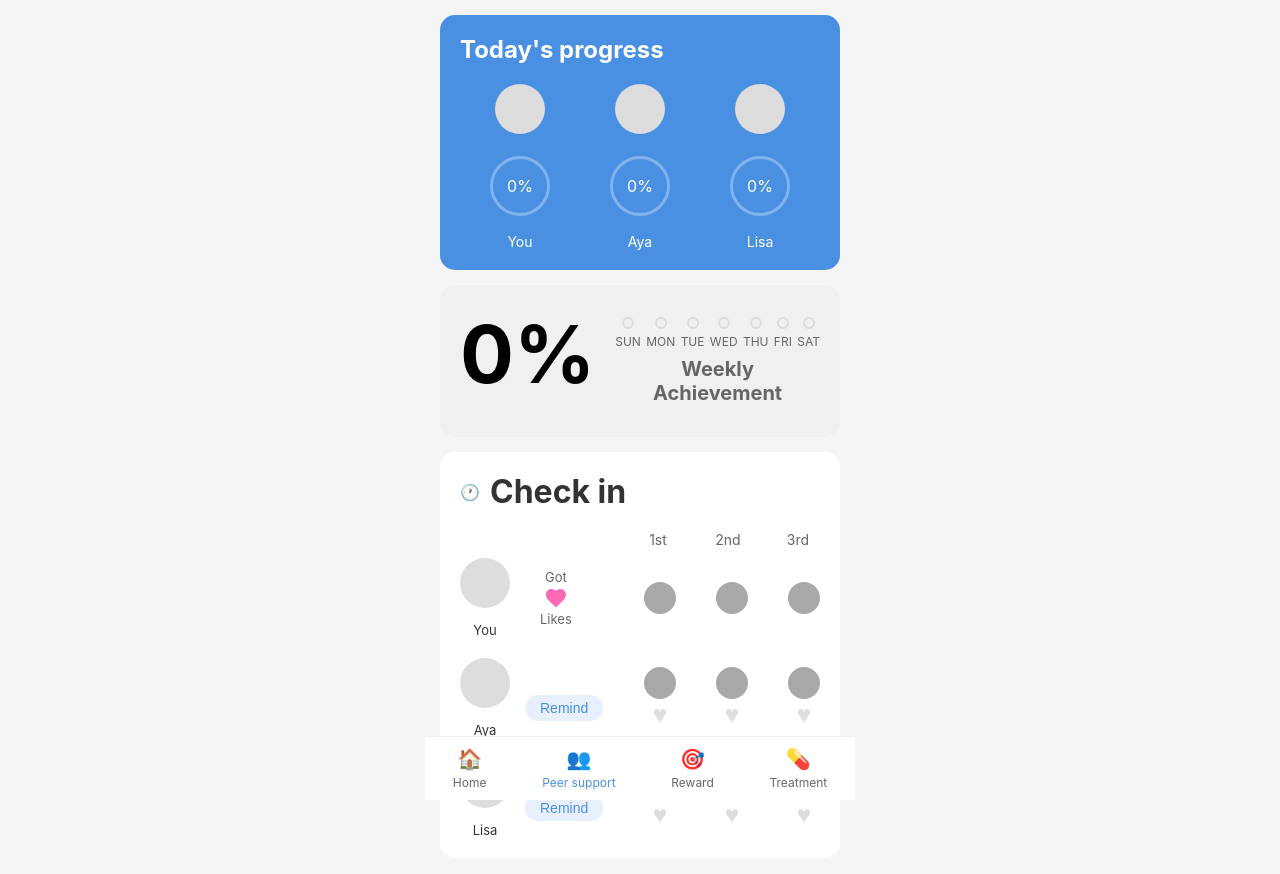
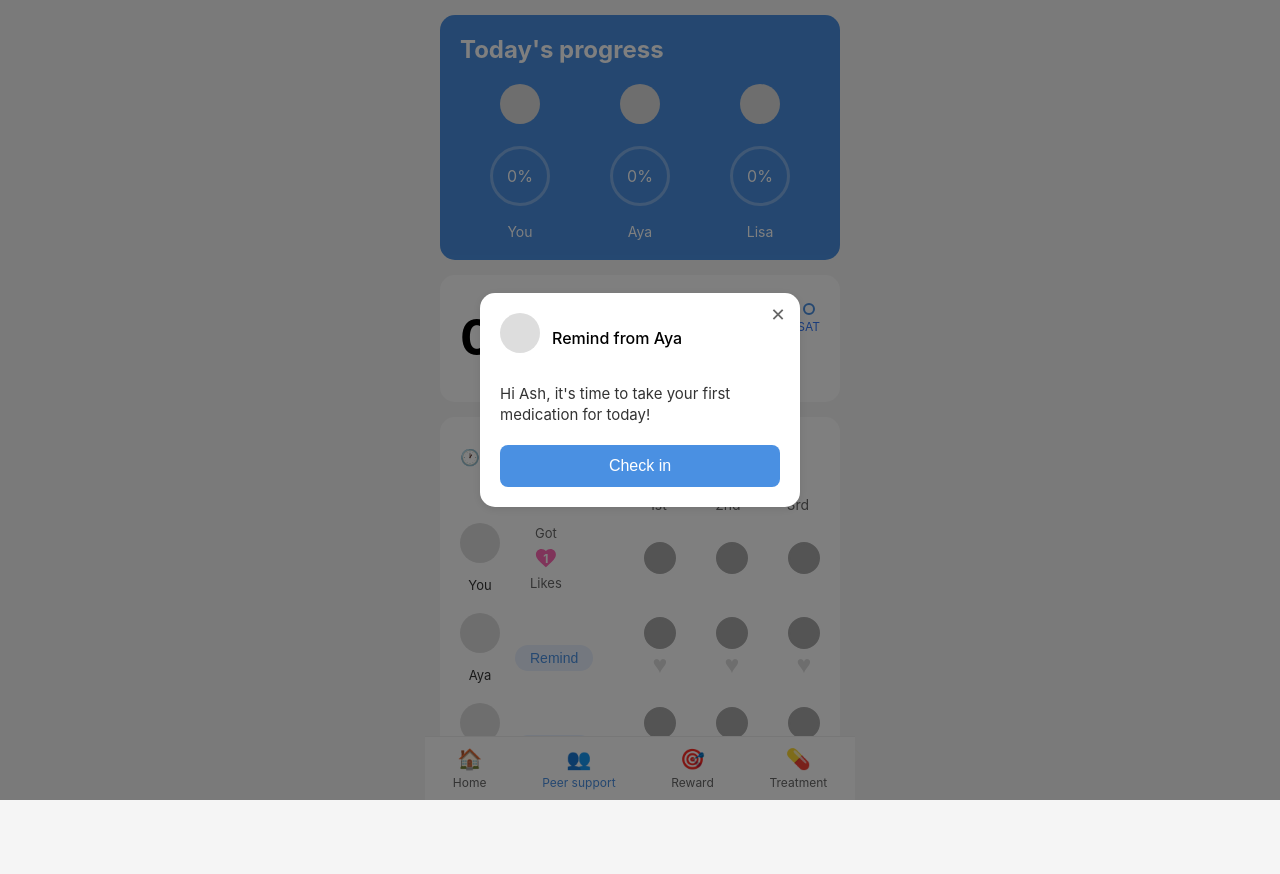
Before and after one commit to stephanienguyen2020/yobo, a React (Create React App) app: page / in a window 1280 px wide. Shown: the top 874 px of the page. Built offline with nearby package versions, Linux system fonts and the light colour scheme.

Commit message:
changed interactions

```diff
--- a/src/components/2_PeerSupport.js
+++ b/src/components/2_PeerSupport.js
@@ -1,13 +1,12 @@
 import { useState } from "react";
 import "../styles/2_PeerSupport.css";
-import ReminderModal from "./ReminderModal";
 import TodayProgress from "./TodayProgress";
 import CheckInSection from "./CheckInSection";
+import WeeklyAchievement from "./WeeklyAchievement";
 
 const PeerSupport = () => {
   const [isModalOpen, setIsModalOpen] = useState(false);
   const [selectedUser, setSelectedUser] = useState(null);
-  const [completedDays, setCompletedDays] = useState([]);
 
   const [checks, setChecks] = useState({
     You: [false, false, false],
@@ -24,16 +23,6 @@ const PeerSupport = () => {
     });
   };
 
-  const handleDayClick = (day) => {
-    setCompletedDays((prev) => {
-      if (prev.includes(day)) {
-        return prev.filter((d) => d !== day);
-      } else {
-        return [...prev, day];
-      }
-    });
-  };
-
   const handleRemindClick = (user) => {
     setSelectedUser(user);
     setIsModalOpen(true);
@@ -43,44 +32,13 @@ const PeerSupport = () => {
     <>
       <div className="peer-support">
         <TodayProgress checks={checks} />
-
-        <div className="weekly-section">
-          <div className="weekly-header">
-            <div className="percentage">0%</div>
-            <div className="weekly-right">
-              <div className="days-container">
-                {["SUN", "MON", "TUE", "WED", "THU", "FRI", "SAT"].map(
-                  (day) => (
-                    <div key={day} className="day-indicator">
-                      <button
-                        className={`day-dot ${
-                          completedDays.includes(day) ? "completed" : ""
-                        }`}
-                        onClick={() => handleDayClick(day)}
-                        aria-label={`Mark ${day} as complete`}
-                      />
-                      <span className="day-label">{day}</span>
-                    </div>
-                  )
-                )}
-              </div>
-              <div className="title">Weekly Achievement</div>
-            </div>
-          </div>
-        </div>
-
+        <WeeklyAchievement />
         <CheckInSection
           checks={checks}
           onCheckClick={handleCheckClick}
           onRemindClick={handleRemindClick}
         />
       </div>
-
-      <ReminderModal
-        isOpen={isModalOpen}
-        onClose={() => setIsModalOpen(false)}
-        user={selectedUser}
-      />
     </>
   );
 };
--- a/src/components/CheckInSection.js
+++ b/src/components/CheckInSection.js
@@ -1,9 +1,10 @@
 import "../styles/CheckInSection.css";
-import { useState } from "react";
+import { useState, useEffect } from "react";
+import ReminderModal from "./ReminderModal";
 
 const CheckInSection = ({ checks, onCheckClick, onRemindClick }) => {
   const users = [
-    { name: "You", displayName: "You", likes: 0 },
+    { name: "You", displayName: "You", likes: 1 },
     { name: "Aya", displayName: "Aya", remind: true },
     { name: "Lisa", displayName: "Lisa", remind: true },
   ];
@@ -14,13 +15,53 @@ const CheckInSection = ({ checks, onCheckClick, onRemindClick }) => {
     Lisa: [false, false, false],
   });
 
+  const [showLikePopup, setShowLikePopup] = useState(false);
+  const [likePoints, setLikePoints] = useState(0);
+  const [showReminderModal, setShowReminderModal] = useState(false);
+  const [selectedUser, setSelectedUser] = useState(null);
+  const [remindedUsers, setRemindedUsers] = useState({
+    Aya: false,
+    Lisa: false,
+  });
+  const [showRemindPopup, setShowRemindPopup] = useState(false);
+
+  // Check if first medication is taken
+  useEffect(() => {
+    const isFirstCheckMissing = !checks["You"][0];
+    if (isFirstCheckMissing) {
+      setShowReminderModal(true);
+      setSelectedUser("You");
+    }
+  }, [checks]);
+
   const handleHeartClick = (userName, position) => {
     setLikes((prevLikes) => {
       const newLikes = { ...prevLikes };
       newLikes[userName] = [...prevLikes[userName]];
       newLikes[userName][position] = !newLikes[userName][position];
+
+      if (newLikes[userName][position]) {
+        setLikePoints((prev) => prev + 50);
+        setShowLikePopup(true);
+        setTimeout(() => {
+          setShowLikePopup(false);
+        }, 3000);
+      }
+
       return newLikes;
     });
+  };
+
+  const handleRemindClick = (user) => {
+    setSelectedUser(user);
+    setRemindedUsers((prev) => ({
+      ...prev,
+      [user.name]: true,
+    }));
+    setShowRemindPopup(true);
+    setTimeout(() => {
+      setShowRemindPopup(false);
+    }, 3000);
   };
 
   return (
@@ -58,8 +99,11 @@ const CheckInSection = ({ checks, onCheckClick, onRemindClick }) => {
                   </div>
                 ) : (
                   <button
-                    className="remind-button"
-                    onClick={() => onRemindClick(user)}
+                    className={`remind-button ${
+                      remindedUsers[user.name] ? "reminded" : ""
+                    }`}
+                    onClick={() => handleRemindClick(user)}
+                    disabled={remindedUsers[user.name]}
                   >
                     Remind
                   </button>
@@ -96,6 +140,52 @@ const CheckInSection = ({ checks, onCheckClick, onRemindClick }) => {
           ))}
         </div>
       </div>
+
+      {showLikePopup && (
+        <div className="popup-overlay">
+          <div className="like-popup">
+            <button
+              className="close-button"
+              onClick={() => setShowLikePopup(false)}
+            >
+              ✕
+            </button>
+            <div className="popup-content">
+              <h2>50</h2>
+              <p>"Likes" points!</p>
+              <div className="popup-icon">🎉</div>
+              <p>Thanks for supporting your team!</p>
+            </div>
+          </div>
+        </div>
+      )}
+
+      {showReminderModal && (
+        <ReminderModal
+          isOpen={showReminderModal}
+          onClose={() => setShowReminderModal(false)}
+          user={selectedUser}
+        />
+      )}
+
+      {showRemindPopup && (
+        <div className="popup-overlay">
+          <div className="like-popup">
+            <button
+              className="close-button"
+              onClick={() => setShowRemindPopup(false)}
+            >
+              ✕
+            </button>
+            <div className="popup-content">
+              <h2>50</h2>
+              <p>"Remind" points!</p>
+              <div className="popup-icon">🎉</div>
+              <p>Thanks for supporting your team!</p>
+            </div>
+          </div>
+        </div>
+      )}
     </div>
   );
 };
--- a/src/components/ReminderModal.js
+++ b/src/components/ReminderModal.js
@@ -25,6 +25,9 @@ const ReminderModal = ({ isOpen, onClose, reminder }) => {
   return (
     <div className="modal-overlay">
       <div className="modal-content">
+        <button className="close-button" onClick={onClose}>
+          ✕
+        </button>
         <div className="reminder-header">
           <div className="user-avatar"></div>
           <span className="reminder-title">Remind from Aya</span>
--- a/src/components/WeeklyAchievement.js
+++ b/src/components/WeeklyAchievement.js
@@ -1,20 +1,64 @@
+import { useState, useEffect } from "react";
 import "../styles/WeeklyAchievement.css";
 
 const WeeklyAchievement = () => {
   const days = ["SUN", "MON", "TUE", "WED", "THU", "FRI", "SAT"];
+  const [completedDays, setCompletedDays] = useState([]);
+  const [currentDay, setCurrentDay] = useState("");
+
+  useEffect(() => {
+    // Get current day
+    const today = new Date();
+    const dayName = days[today.getDay()];
+    setCurrentDay(dayName);
+  }, []);
+
+  const calculatePercentage = () => {
+    return Math.round((completedDays.length / 7) * 100);
+  };
+
+  const handleDayClick = (day) => {
+    setCompletedDays((prev) => {
+      if (prev.includes(day)) {
+        return prev.filter((d) => d !== day);
+      } else {
+        return [...prev, day];
+      }
+    });
+  };
 
   return (
-    <div className="achievement-card">
-      <div className="percentage">0%</div>
-      <div className="week-days">
-        {days.map((day) => (
-          <div key={day} className="day-indicator">
-            <div className="day-dot"></div>
-            <span className="day-label">{day}</span>
+    <div
+      className="achievement-card"
+      style={{
+        "--progress-percentage": `${calculatePercentage()}%`,
+      }}
+    >
+      <div className="weekly-header">
+        <div className="percentage">{calculatePercentage()}%</div>
+        <div className="weekly-right">
+          <div className="days-container">
+            {days.map((day) => (
+              <div
+                key={day}
+                className={`day-indicator ${
+                  day === currentDay ? "current" : ""
+                }`}
+              >
+                <button
+                  className={`day-dot ${
+                    completedDays.includes(day) ? "completed" : ""
+                  } ${day === currentDay ? "current" : ""}`}
+                  onClick={() => handleDayClick(day)}
+                  aria-label={`Mark ${day} as complete`}
+                />
+                <span className="day-label">{day}</span>
+              </div>
+            ))}
           </div>
-        ))}
+          <div className="title">Weekly Achievement</div>
+        </div>
       </div>
-      <div className="title">Weekly Achievement</div>
     </div>
   );
 };
--- a/src/styles/CheckInSection.css
+++ b/src/styles/CheckInSection.css
@@ -38,17 +38,33 @@
   gap: 15px;
 }
 
-.like-count {
+.like-container {
   display: flex;
   align-items: center;
   gap: 5px;
-  font-size: 14px;
-  color: #666;
+}
+
+.like-heart {
+  width: 24px;
+  height: 24px;
+  background: #ff69b4;
+  clip-path: path(
+    "M12 21.35l-1.45-1.32C5.4 15.36 2 12.28 2 8.5 2 5.42 4.42 3 7.5 3c1.74 0 3.41.81 4.5 2.09C13.09 3.81 14.76 3 16.5 3 19.58 3 22 5.42 22 8.5c0 3.78-3.4 6.86-8.55 11.54L12 21.35z"
+  );
+  display: flex;
+  align-items: center;
+  justify-content: center;
+  position: relative;
 }
 
 .like-number {
-  color: #ff69b4;
+  color: white;
+  font-size: 12px;
   font-weight: bold;
+  position: absolute;
+  top: 50%;
+  left: 50%;
+  transform: translate(-50%, -50%);
 }
 
 .remind-button {
@@ -59,6 +75,17 @@
   border-radius: 15px;
   font-size: 14px;
   cursor: pointer;
+  transition: all 0.2s ease;
+}
+
+.remind-button.reminded {
+  background: #cccccc;
+  color: white;
+  cursor: not-allowed;
+}
+
+.remind-button:disabled {
+  cursor: not-allowed;
 }
 
 .ranking-section {
@@ -70,3 +97,72 @@
   color: #666;
   font-size: 20px;
 }
+
+.check-in-section .like-popup {
+  position: fixed;
+  top: 50%;
+  left: 50%;
+  transform: translate(-50%, -50%);
+  background: white;
+  padding: 20px;
+  border-radius: 12px;
+  box-shadow: 0 2px 10px rgba(0, 0, 0, 0.1);
+  z-index: 1000;
+  text-align: center;
+  width: 80%;
+  max-width: 320px;
+}
+
+.popup-overlay {
+  position: fixed;
+  top: 0;
+  left: 0;
+  right: 0;
+  bottom: 0;
+  background: rgba(0, 0, 0, 0.5);
+  display: flex;
+  justify-content: center;
+  align-items: center;
+  z-index: 999;
+}
+
+.check-in-section .popup-content {
+  display: flex;
+  flex-direction: column;
+  align-items: center;
+  gap: 10px;
+}
+
+.check-in-section .popup-content h2 {
+  color: #4169e1;
+  font-size: 24px;
+  margin: 0;
+}
+
+.check-in-section .popup-icon {
+  font-size: 48px;
+}
+
+.close-button {
+  position: absolute;
+  top: 10px;
+  right: 10px;
+  background: none;
+  border: none;
+  font-size: 18px;
+  color: #666;
+  cursor: pointer;
+  padding: 5px;
+  line-height: 1;
+  display: flex;
+  align-items: center;
+  justify-content: center;
+  width: 24px;
+  height: 24px;
+  border-radius: 12px;
+  transition: background-color 0.2s;
+}
+
+.close-button:hover {
+  background-color: #f0f0f0;
+}
--- a/src/styles/ReminderModal.css
+++ b/src/styles/ReminderModal.css
@@ -18,6 +18,7 @@
   border-radius: 15px;
   padding: 20px;
   box-shadow: 0 2px 10px rgba(0, 0, 0, 0.1);
+  position: relative;
 }
 
 .reminder-header {
@@ -61,3 +62,27 @@
 .check-in-button:hover {
   background: #357abd;
 }
+
+.close-button {
+  position: absolute;
+  top: 10px;
+  right: 10px;
+  background: none;
+  border: none;
+  font-size: 18px;
+  color: #666;
+  cursor: pointer;
+  padding: 5px;
+  line-height: 1;
+  display: flex;
+  align-items: center;
+  justify-content: center;
+  width: 24px;
+  height: 24px;
+  border-radius: 12px;
+  transition: background-color 0.2s;
+}
+
+.close-button:hover {
+  background-color: #f0f0f0;
+}
--- a/src/styles/WeeklyAchievement.css
+++ b/src/styles/WeeklyAchievement.css
@@ -1,27 +1,62 @@
 .achievement-card {
-  background: white;
+  background: linear-gradient(
+    to right,
+    #a0bdf3 0%,
+    #c0d6ff var(--progress-percentage),
+    #ffffff var(--progress-percentage),
+    #ffffff 100%
+  );
   margin: 15px;
   padding: 20px;
   border-radius: 15px;
 }
 
-.percentage {
-  font-size: 24px;
-  font-weight: bold;
-  margin-bottom: 15px;
+.weekly-header {
+  display: flex;
+  align-items: flex-start;
+  gap: 15px;
+  position: relative;
 }
 
-.week-days {
+.progress-fill {
+  position: absolute;
+  top: 0;
+  left: 0;
+  height: 100%;
+  width: 0%; /* Will be overridden by inline style */
+  background-color: #3478f6;
+  opacity: 0.1;
+  z-index: 1;
+}
+
+.weekly-header > div {
+  position: relative;
+  z-index: 2;
+}
+
+.percentage {
+  margin-top: 12px;
+  font-size: 50px;
+  font-weight: bold;
+  min-width: 60px;
+}
+
+.weekly-right {
+  flex: 1;
+}
+
+.days-container {
   display: flex;
   justify-content: space-between;
-  margin-bottom: 10px;
+  margin-top: 8px;
+  margin-bottom: 1px;
 }
 
 .day-indicator {
   display: flex;
   flex-direction: column;
   align-items: center;
-  gap: 5px;
+  gap: 4px;
 }
 
 .day-dot {
@@ -29,6 +64,19 @@
   height: 12px;
   border-radius: 50%;
   border: 2px solid #ddd;
+  background: none;
+  cursor: pointer;
+  padding: 0;
+  transition: all 0.2s ease;
+}
+
+.day-dot.completed {
+  background: #4a90e2;
+  border-color: #4a90e2;
+}
+
+.day-dot.current {
+  border-color: #4a90e2;
 }
 
 .day-label {
@@ -36,8 +84,12 @@
   color: #666;
 }
 
+.day-indicator.current .day-label {
+  color: #3478f6;
+}
+
 .title {
-  color: #666;
-  font-size: 14px;
-  margin-top: 10px;
+  color: #232323;
+  font-size: 20px;
+  margin-top: 4px;
 }
```
